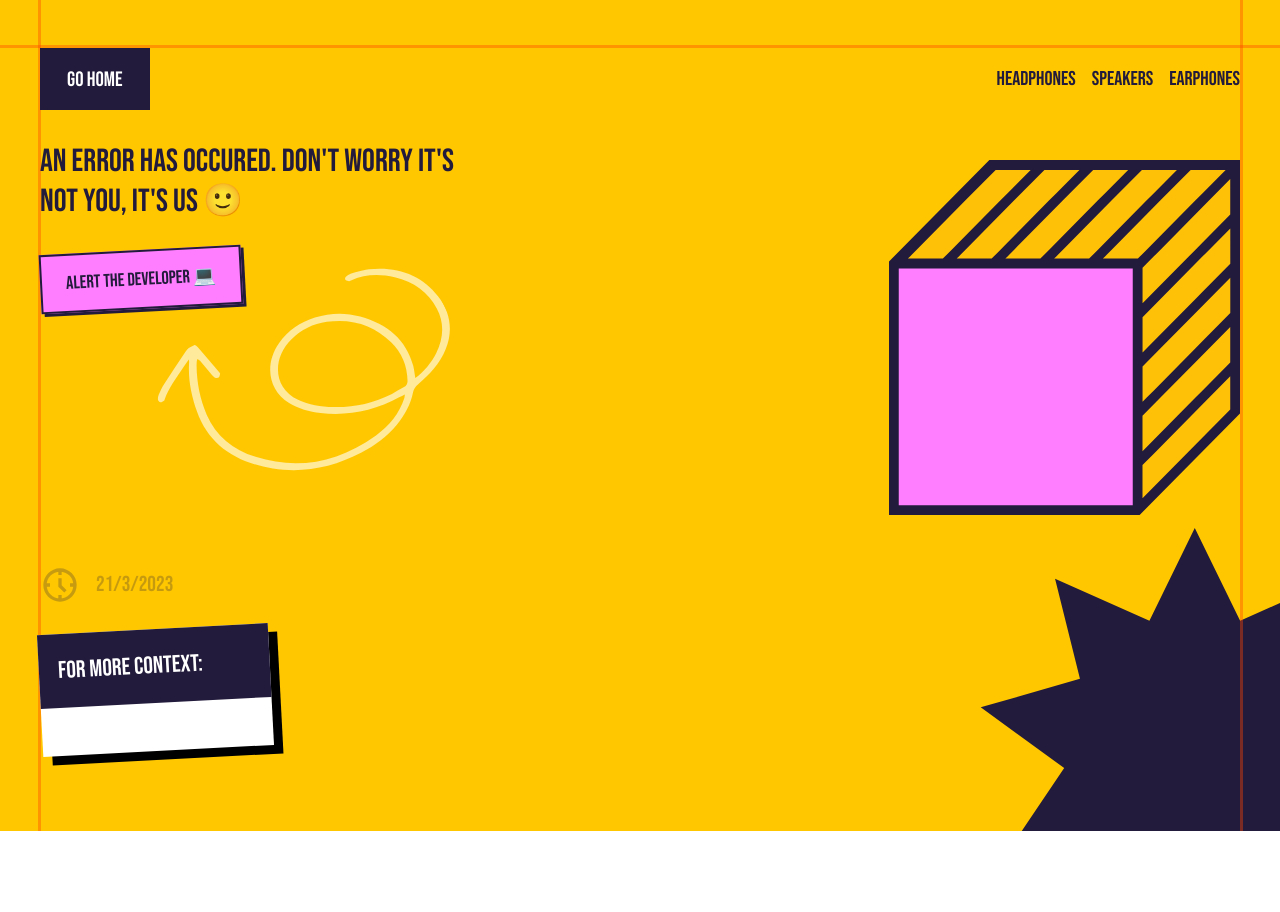
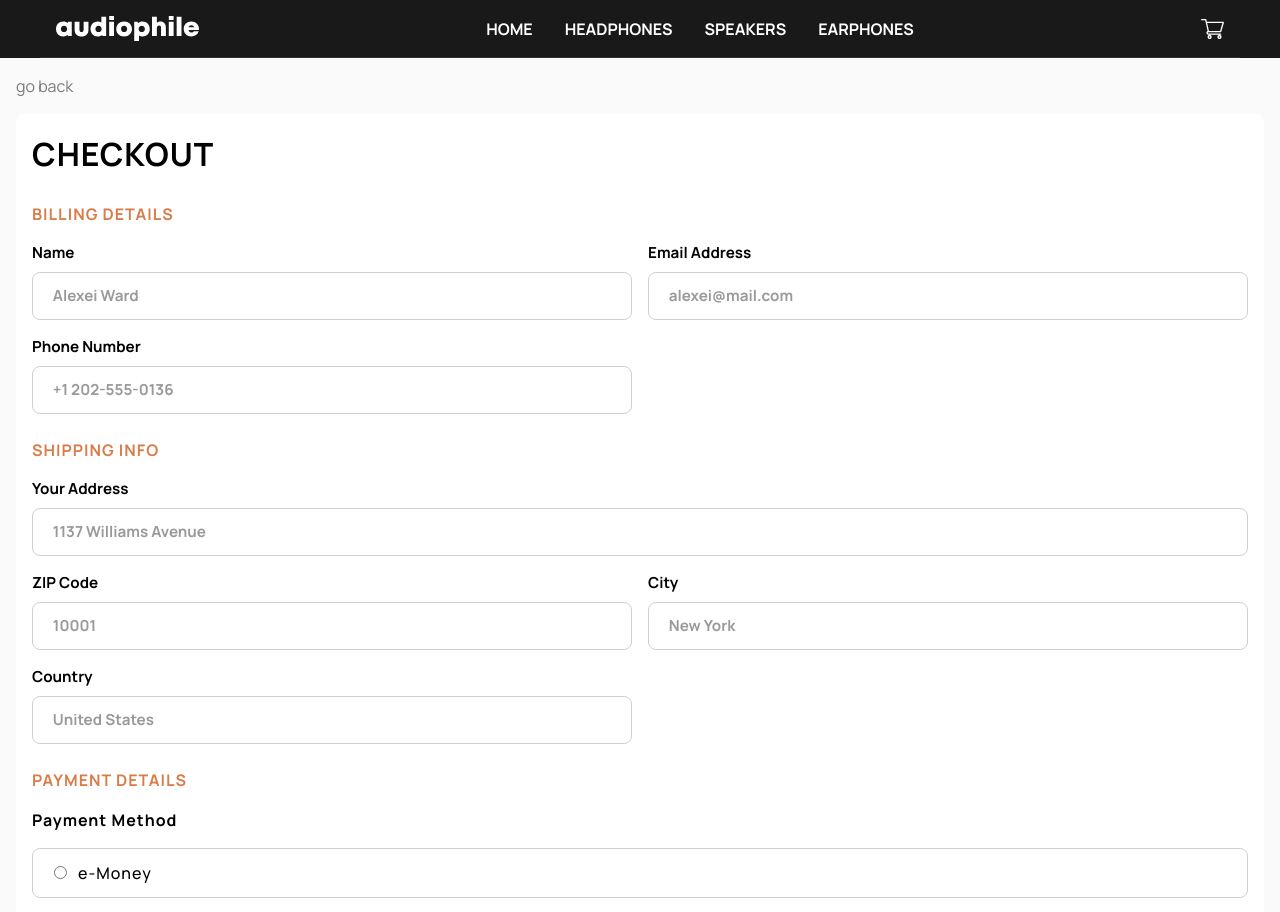
Before and after one commit to Keith-Web3/audiophile-e-commerce, a React (Vite) app: page /checkout in a window 1280 px wide. Shown: the top 912 px of the page. Before the commit the page ends 831 px from the top, so only its background shows below. Built offline with nearby package versions, Linux system fonts and the light colour scheme.

Commit message:
added checkout page

```diff
--- a/src/App.tsx
+++ b/src/App.tsx
@@ -16,11 +16,13 @@ import ProductDetail from './components/shared/ProductDetail'
 import data from './components/Data/data'
 import PageNotFound from './components/pages/PageNotFound'
 import Error from './components/pages/Error'
+import Checkout from './components/pages/Checkout/Checkout'
 
 const router = createBrowserRouter(
   createRoutesFromElements(
     <Route path="/" element={<HomeLayout />} errorElement={<Error />}>
       <Route index element={<Homepage />} />
+      <Route path="checkout" element={<Checkout />} />
       <Route element={<CategoryLayout />}>
         <Route path="speakers" element={<Speakers />} />
         <Route path="headphones" element={<HeadPhones />} />
--- a/src/components/pages/Checkout/Checkout.tsx
+++ b/src/components/pages/Checkout/Checkout.tsx
@@ -1,12 +1,79 @@
 import React from 'react'
+import { Form, To, useNavigate } from 'react-router-dom'
+
+import '../../../sass/pages/checkout/checkout.scss'
 
 const Checkout: React.FC = function () {
+  const navigate = useNavigate()
+
   return (
     <div className="checkout">
-      <h1>Checkout</h1>
-      <div className="billing-details">
-        <h2>billing details</h2>
-      </div>
+      <p className="back" onClick={() => navigate(-1 as To, { replace: true })}>
+        go back
+      </p>
+      <Form>
+        <h1>Checkout</h1>
+        <div className="billing-details">
+          <h2>billing details</h2>
+          <label className="label" htmlFor="name">
+            Name
+            <input type="text" placeholder="Alexei Ward" name="name" />
+          </label>
+          <label className="label" htmlFor="email">
+            Email Address
+            <input type="email" placeholder="alexei@mail.com" name="email" />
+          </label>
+          <label className="label" htmlFor="phone">
+            Phone Number
+            <input type="text" placeholder="+1 202-555-0136" name="phone" />
+          </label>
+        </div>
+        <div className="shipping-info">
+          <h2>shipping info</h2>
+          <label className="label" htmlFor="address">
+            Your Address
+            <input
+              type="text"
+              placeholder="1137 Williams Avenue"
+              name="address"
+            />
+          </label>
+          <label className="label" htmlFor="zip-code">
+            ZIP Code
+            <input type="text" placeholder="10001" name="zip-code" />
+          </label>
+          <label className="label" htmlFor="city">
+            City
+            <input type="text" placeholder="New York" name="city" />
+          </label>
+          <label className="label" htmlFor="country">
+            Country
+            <input type="text" placeholder="United States" name="country" />
+          </label>
+        </div>
+        <div className="payment-details">
+          <h2>Payment Details</h2>
+          <div className="method">
+            <p>Payment Method</p>
+            <label htmlFor="e-money">
+              <input type="radio" name="payment" id="e-money" />
+              e-Money
+            </label>
+            <label htmlFor="cash">
+              <input type="radio" name="payment" id="cash" />
+              Cash on Delivery
+            </label>
+          </div>
+          <label className="label" htmlFor="e-money-number">
+            e-Money Number
+            <input type="text" name="e-money-number" />
+          </label>
+          <label className="label" htmlFor="e-money-pin">
+            e-Money Pin
+            <input type="text" name="e-money-pin" />
+          </label>
+        </div>
+      </Form>
     </div>
   )
 }
--- a/src/components/pages/Error.tsx
+++ b/src/components/pages/Error.tsx
@@ -19,9 +19,15 @@ const Error: React.FC = function () {
           Go Home
         </button>
         <nav>
-          <NavLink to="/headphones">Headphones</NavLink>
-          <NavLink to="/speakers">Speakers</NavLink>
-          <NavLink to="/earphones">Earphones</NavLink>
+          <NavLink to="/headphones" replace={true}>
+            Headphones
+          </NavLink>
+          <NavLink to="/speakers" replace={true}>
+            Speakers
+          </NavLink>
+          <NavLink to="/earphones" replace={true}>
+            Earphones
+          </NavLink>
         </nav>
       </div>
       <section className="section-one">
--- /dev/null
+++ b/src/sass/pages/checkout/checkout.scss
@@ -0,0 +1,123 @@
+@use '../../variables' as *;
+
+.checkout {
+  padding: $spacer;
+  background-color: $white-200;
+  & ~ .footer {
+    & > .container {
+      display: none;
+    }
+  }
+
+  .back {
+    color: rgba($dark-200, 0.5);
+    cursor: pointer;
+    user-select: none;
+  }
+  form {
+    background-color: $white;
+    padding: $spacer;
+    border-radius: 8px;
+    margin-top: $spacer;
+
+    h1 {
+      text-transform: uppercase;
+      font-size: 2rem;
+      letter-spacing: 1px;
+    }
+    h2 {
+      letter-spacing: 1px;
+      font-size: 1rem;
+      color: $brown-200;
+      text-transform: uppercase;
+      margin-block: $spacer * 1.5 $spacer;
+    }
+    .label {
+      font-size: 0.95rem;
+      font-weight: 700;
+      margin-bottom: $spacer * 1.5;
+      display: block;
+      input {
+        display: block;
+        margin-top: $spacer * 0.5;
+        padding: 0.75em 1.3em;
+        width: 100%;
+        border: 1px solid #cfcfcf;
+        border-radius: 8px;
+
+        &:focus {
+          border-color: $brown-200 !important;
+        }
+        &::placeholder {
+          color: rgba($dark-200, 0.4);
+          font-weight: 700;
+        }
+      }
+    }
+    .method {
+      p {
+        font-weight: 700;
+        font-size: 1rem;
+        letter-spacing: 1px;
+      }
+      label {
+        display: block;
+        border: 1px solid #cfcfcf;
+        border-radius: 8px;
+        padding: 0.75em 1.3em;
+        display: flex;
+        align-items: center;
+        @extend p;
+        font-weight: 500;
+        cursor: pointer;
+        margin-block: $spacer;
+        &:has(input:checked) {
+          border-color: $brown-200;
+        }
+
+        input {
+          margin-right: $spacer * 0.7;
+          cursor: pointer;
+        }
+      }
+    }
+
+    @include screen(545) {
+      .shipping-info,
+      .billing-details {
+        label,
+        h2 {
+          margin-bottom: 0;
+        }
+        h2 {
+          grid-area: header;
+        }
+        label:nth-of-type(1) {
+          grid-area: input-one;
+        }
+        label:nth-of-type(2) {
+          grid-area: input-two;
+        }
+        label:nth-of-type(3) {
+          grid-area: input-three;
+        }
+      }
+      .billing-details {
+        display: grid;
+        grid-template: repeat(3, auto) / repeat(2, 1fr);
+        grid-template-areas: 'header header' 'input-one input-two' 'input-three .';
+        gap: $spacer;
+      }
+      .shipping-info {
+        display: grid;
+        grid-template: repeat(4, auto) / repeat(2, 1fr);
+        grid-template-areas: 'header header' 'input-one input-one' 'input-two input-three' 'input-four .';
+        gap: $spacer;
+
+        input:nth-of-type(4) {
+          grid-area: input-four;
+        }
+      }
+    }
+  }
+}
```
